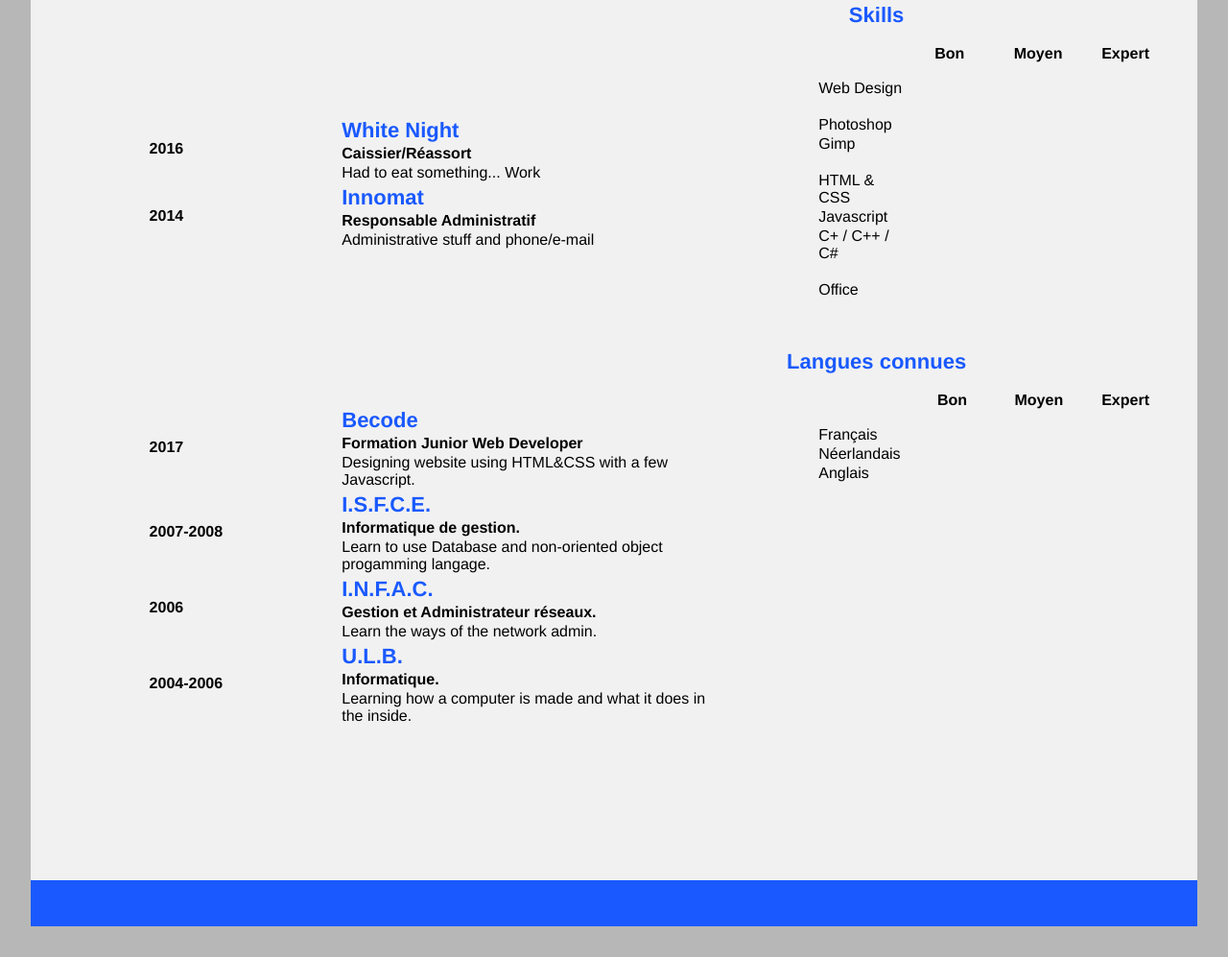
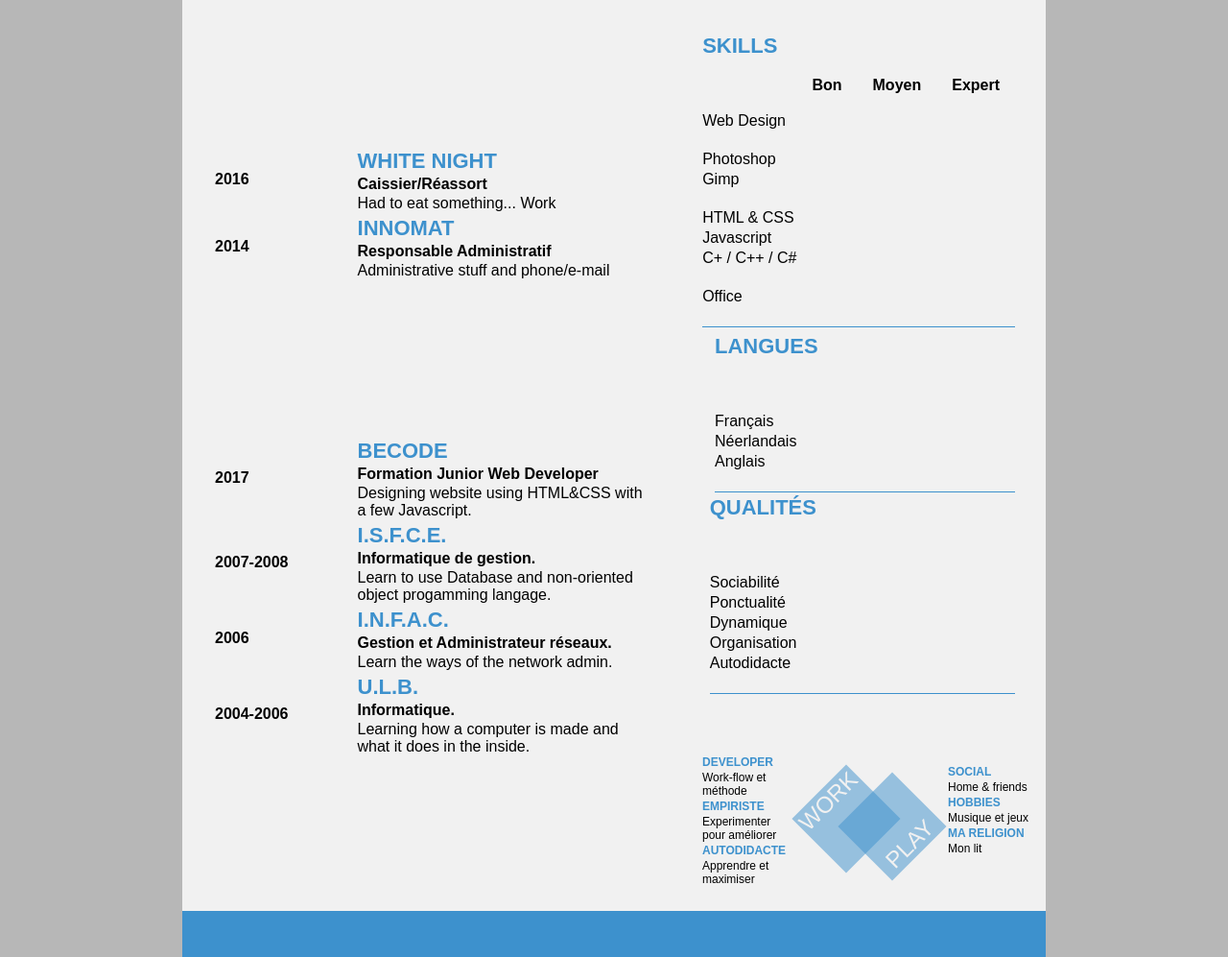
Before and after one commit to n3wb0rn84/CV-table, a plain HTML site: page index.html in a window 1280 px wide. Shown: the part 237-1234 px from the top of the page at 96% size. Before the commit the page ends 1202 px from the top, so only its background shows below. Drawn offline with Linux system fonts and the light colour scheme.

Commit message:
edition css fin et fin stou

```diff
--- a/CSS/style.css
+++ b/CSS/style.css
@@ -7,7 +7,7 @@
   width: 100%;
   height: 100%;
   background: #b7b7b7;
-  font-family: helvetica;
+  font-family: arial, helvetica, sans-serif;
 }
 
 table{
@@ -16,7 +16,8 @@
 
 h2{
   font-size: 22px;
-  color: #1959FF;
+  color: #3d91cd;
+  text-transform: uppercase;
 }
 
 h3{
@@ -27,21 +28,116 @@
   text-decoration: none;
   color: black;
 }
+footer{
+  width: 100%;
+  height: 3rem;
+}
+i {
+
+	color: #3d91cd;
+	padding: 0.25rem;
+}
+
+progress{
+  padding-left: 1rem;
+  background-color: transparent;
+  border: none;
+  width: 100%;
+  height: auto;
+
+}
+progress::-moz-progress-bar {
+  background-color: #3d91cd;
+  box-shadow:
+    inset 0 2px 9px  rgba(255,255,255,0.3),
+    inset 0 -2px 6px rgba(0,0,0,0.4);
+
+}
+
+.skill caption, .langues caption, .qualités caption{
+  width:50%;
+  text-align: left;
+}
+
+h2{
+  text-align: left;
+}
+
+article{
+  position: relative;
+}
+
+.work section, .play section {
+  width: 5rem;
+  height: 5rem;
+  transform: rotateZ(-45deg);
+  background-color: #3d91cd;
+  text-align: center;
+  color: #f1f1f1;
+  text-transform: uppercase;
+  opacity: 0.5;
+}
+
+.work{
+  width: 6rem;
+  height: 1rem;
+  font-size: 10px;
+  position: absolute;
+  bottom:0;
+  left:0;
+  float: right;
+}
+
+.play{
+  width: 6rem;
+  height: 1rem;
+  font-size: 10px;
+  position: absolute;
+  bottom:2rem;
+  left:16rem;
+}
+
+.work tr{
+  width:10%;
+}
+
+.work h2, .work p, .play h2, .play p{
+  font-size:12px;
+}
+
 
 .resume{
 	margin: 0 auto;
-	width: 95%;
+	width: 900px;
 	height: 95%;
 	background-color: #f1f1f1;
   position: relative;
+  margin-top: 2rem;
 }
+
+.spaceskill{
+  width: 100%;
+  height: 1rem;
+}
+
+.play section p{
+  width: 100%;
+  position: absolute;
+  bottom: 0;
+  font-size: 24px;
+}
+
+.work section p{
+  font-size: 24px;
+}
+
 
 #resumesq{
   margin-left: 4rem;
   top:0;
   width: 6rem;
   height: 5rem;
-  background-color: #1959FF;
+  background-color: #3d91cd;
   color: white;
   text-align: center;
 }
@@ -56,12 +152,13 @@
   height: auto;
   margin-left: 5%;
   margin-right: 5%;
-  margin-bottom: 10rem;
+  margin-bottom: 5rem;
 }
 
 #données-perso th{
+  width: 55%;
   font-size: 60px;
-  color: #1959FF;
+  color: #3d91cd;
   text-align: left;
 }
 
@@ -75,25 +172,22 @@
 
 #données-perso td{
 	text-align: justify;
-}
-
-i {
-
-	color: #1959FF;
-	padding: 0.25rem;
+  padding-left: 2rem;
 }
 
 #etudes{
   width: 50%;
   height: 100%;
-  margin-left: 10%;
+  margin-left: 2rem;
   margin-bottom: 10rem;
 }
+
 #etudes th{
   width: 33%;
   height: auto;
   text-align: left;
 }
+
 #expérience th{
   width: 33%;
   height: auto;
@@ -103,63 +197,103 @@
 #expérience{
   width: 50%;
   height: 100%;
-  margin-left: 10%;
+  margin-left: 2rem;
+  padding-top: 5rem;
   margin-bottom: 10rem;
 }
 
-footer{
-  width: 100%;
-  height: 3rem;
+#qualités{
+  top:60%;
+  right: 0;
+  margin-right:2rem;
+  position: absolute;
+  border-bottom: 1px solid #3d91cd;
 }
+
+
 #bordure-bas{
   width: 100%;
   height: 3rem;
-  background-color: #1959FF;
+  background-color: #3d91cd;
 }
 #skill{
   top:20%;
   right: 0;
   margin-right:2rem;
   position: absolute;
-  width: 30%;
-}
+  border-bottom: 1px solid #3d91cd;
 
-caption{
-  margin-left: -15rem;
-  text-align: center;
 }
 
 #skill th{
   padding:1rem;
   margin-left: 5rem;
-  width: 33%;
 }
 
-
+#skill tr:nth-child(1){
+  width: 50%;
+}
+#langues tr:nth-child(1){
+  width: 50%;
+}
+#qualités tr:nth-child(1){
+  width: 50%;
+}
 
 #langues{
-  top:50%;
+  top:46%;
   right: 0;
   margin-right:2rem;
   position: absolute;
-  width: 30%;
+  border-bottom: 1px solid #3d91cd;
 }
 
 #langues th{
   padding:1rem;
   margin-left: 5rem;
-  width: 33%;
+  color: transparent;
 }
 
-.spaceskill{
-  width: 100%;
-  height: 1rem;
+#qualités th{
+  padding:1rem;
+  margin-left: 5rem;
+  color: transparent;
+  overflow: hidden;
 }
 
-progress{
-  padding-left: 1rem;
-  background-color: transparent;
-  border: none;
-  width: 100%;
-  height: auto;
+#left {
+
+  position: absolute;
+  left:0;
+  bottom:3rem;
 }
+
+.work article section {
+  position: absolute;
+  left:7rem;
+  bottom: 5.5rem;
+}
+
+.play article section {
+  position: absolute;
+  right: 7rem;
+  bottom: 3rem;
+}
+
+#right {
+  position:  absolute;
+  left: 0;
+  bottom: 3rem;
+}
+
+#placement{
+  position: absolute;
+  bottom:0;
+  right:22.5rem;
+
+}
+
+#skill, #langues, #qualités{
+  border-collapse: separate;
+  border-spacing: 0 0.2rem;
+}
--- a/index.html
+++ b/index.html
@@ -76,7 +76,6 @@
         <tr><td><h2>U.L.B.</h2></td></tr>
         <tr><td><h3>Informatique.</h3></td></tr>
         <tr><td>Learning how a computer is made and what it does in the inside.</td></tr>
-
       </tbody>
     </table>
     <table id="skill">
@@ -128,7 +127,7 @@
     <table id="langues">
       <tbody>
       <caption>
-        <h2>Langues connues</h2>
+        <h2>Langues</h2>
       </caption>
       <tr>
         <th colspan="1"></th>
@@ -148,10 +147,79 @@
           <td>Anglais</td>
           <td colspan="3"><progress value="90" max="100">70 %</progress></td>
       </tr>
+      <tr class="spaceskill"><td></td></tr>
     </tbody>
     </table>
 
+    <table id="qualités">
+      <tbody>
+      <caption>
+        <h2>Qualités</h2>
+      </caption>
+      <tr>
+        <th colspan="1"></th>
+        <th>Bon</th>
+        <th>Moyen</th>
+        <th>Expert</th>
+      </tr>
+      <tr>
+          <td>Sociabilité</td>
+          <td colspan="3"><progress value="95" max="100">70 %</progress></td>
+      </tr>
+      <tr>
+          <td>Ponctualité</td>
+          <td colspan="3"><progress value="75" max="100">70 %</progress></td>
+      </tr>
+      <tr>
+          <td>Dynamique</td>
+          <td colspan="3"><progress value="85" max="100">70 %</progress></td>
+      </tr>
+      <tr>
+          <td>Organisation</td>
+          <td colspan="3"><progress value="90" max="100">70 %</progress></td>
+      </tr>
+      <tr>
+          <td>Autodidacte</td>
+          <td colspan="3"><progress value="95" max="100">70 %</progress></td>
+      </tr>
+      <tr class="spaceskill"><td></td></tr>
+    </tbody>
+    </table>
+    <section id="placement">
 
+    <div class="work">
+      <article>
+      <table id="left">
+        <tr><th><h2>Developer</h2></th></tr>
+        <tr><td><p>Work-flow et méthode</p></td></tr>
+        <tr><th><h2>Empiriste</h2></th></tr>
+        <tr><td><p>Experimenter pour améliorer</p></td></tr>
+        <tr><th><h2>Autodidacte</h2></th></tr>
+        <tr><td><p>Apprendre et maximiser</p></td></tr>
+        </table>
+        <section>
+            <p>work</p>
+        </section>
+        </article>
+      </div>
+
+      <div class="play">
+        <article>
+        <table id="right">
+          <tr><th><h2>Social</h2></th></tr>
+          <tr><td><p>Home & friends</p></td></tr>
+          <tr><th><h2>Hobbies</h2></th></tr>
+          <tr><td><p>Musique et jeux</p></td></tr>
+          <tr><th><h2>Ma religion</h2></th></tr>
+          <tr><td><p>Mon lit</p></td></tr>
+          </table>
+          <section>
+              <p>play</p>
+          </section>
+          </article>
+      </div>
+
+  </section>
 
     <footer>
       <table id="bordure-bas">
```
